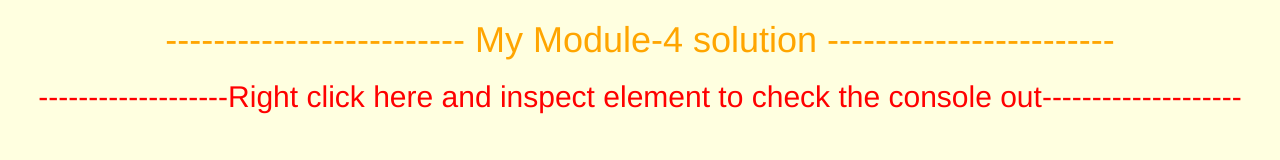
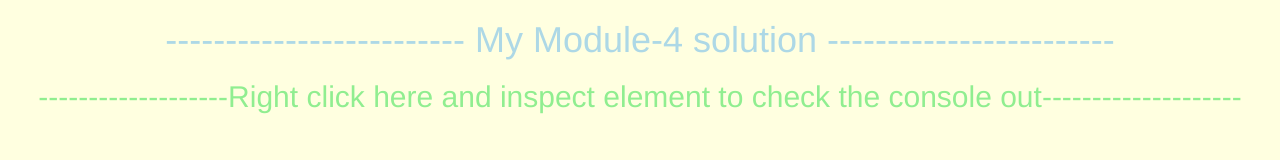
Before and after one commit to MithilaSrijoniMitra/GlowingAdventure, a plain HTML site: page A3.html in a window 1280 px wide. Drawn offline with nearby package versions, Linux system fonts and the light colour scheme.

Commit message:
Update style3.css

```diff
--- a/style3.css
+++ b/style3.css
@@ -1,5 +1,5 @@
 h1{
-	color: orange;
+	color: lightblue;
 	text-align: center;
 }
 
@@ -8,6 +8,6 @@ body{
 }
 
 h2{
-	color: red;
+	color: lightgreen;
 	text-align: center;
 }
```
